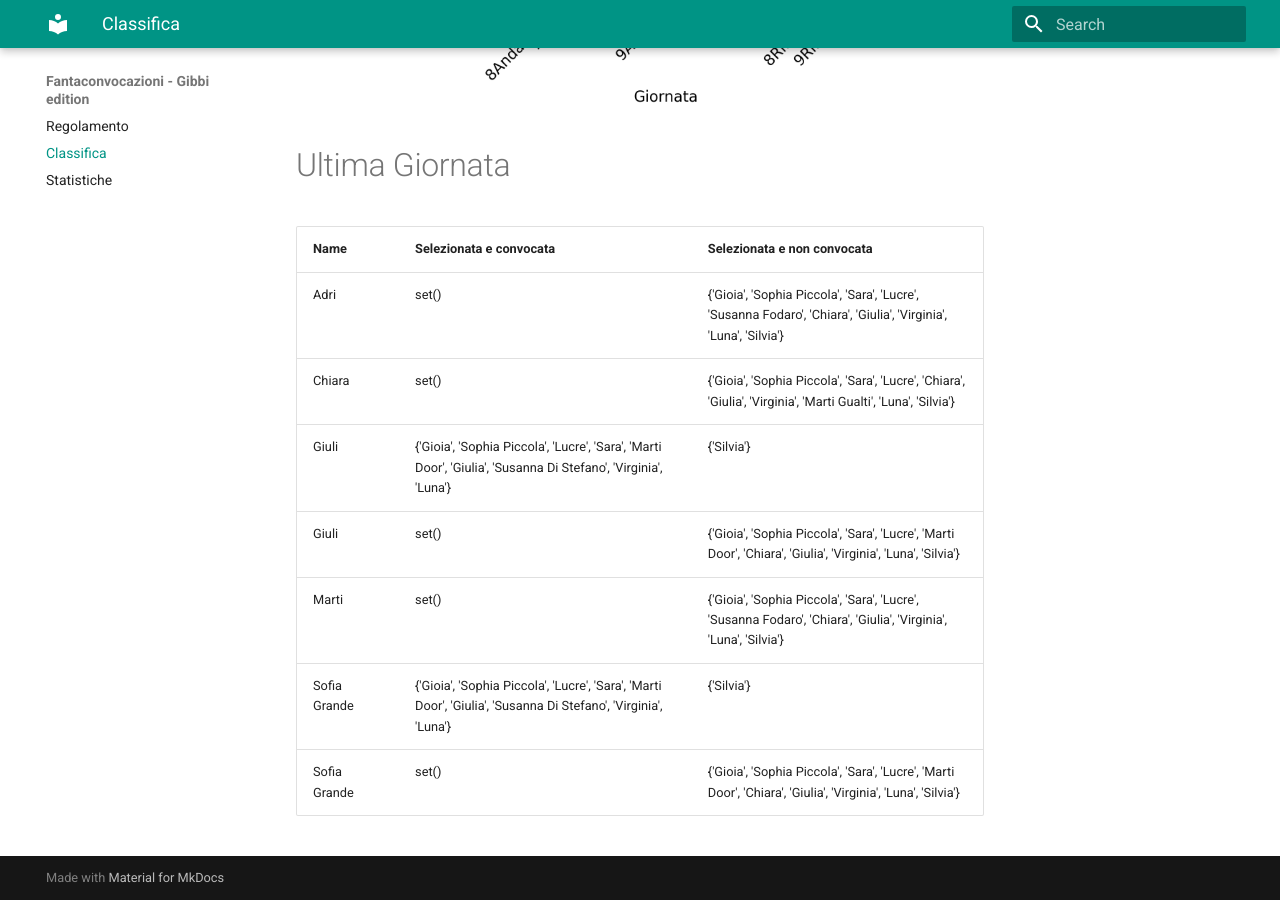
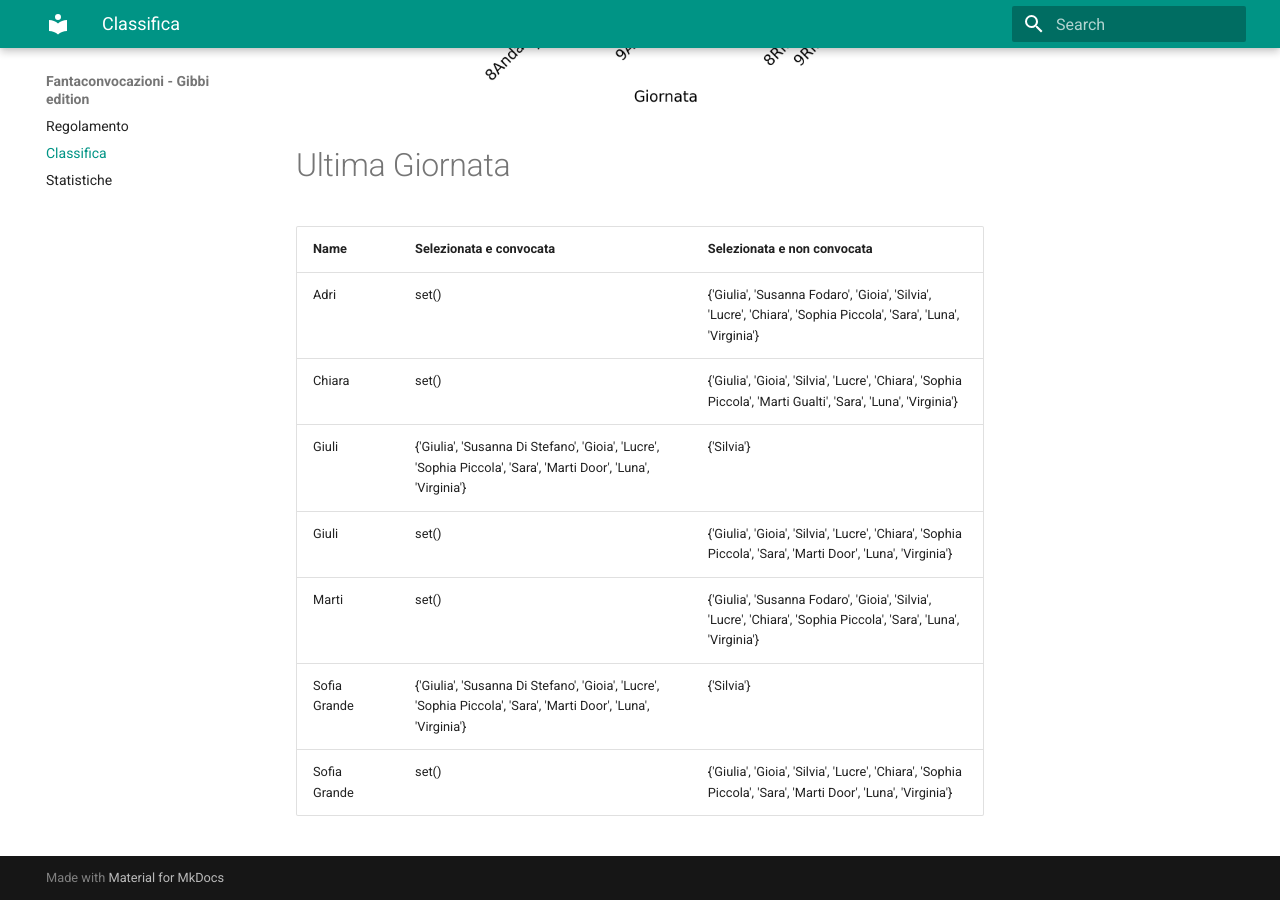
Before and after one commit to martinig94/fantagibbi, an MkDocs documentation site: the page built from docs/Classifica.md, in a window 1280 px wide and 900 px high, scrolled down 1003 px. Built offline with MkDocs 1.6.1 and Material for MkDocs 9.7.7, drawn with Linux system fonts in a browser that asks for light colours.

Commit message:
Auto-update from main.py

```diff
--- a/docs/Classifica.md
+++ b/docs/Classifica.md
@@ -18,11 +18,11 @@
 <!-- START_TABLE CORRECT -->
 | Name         | Selezionata e convocata                                                                                        | Selezionata e non convocata                                                                                      |
 |:-------------|:---------------------------------------------------------------------------------------------------------------|:-----------------------------------------------------------------------------------------------------------------|
-| Adri         | set()                                                                                                          | {'Gioia', 'Sophia Piccola', 'Sara', 'Lucre', 'Susanna Fodaro', 'Chiara', 'Giulia', 'Virginia', 'Luna', 'Silvia'} |
-| Chiara       | set()                                                                                                          | {'Gioia', 'Sophia Piccola', 'Sara', 'Lucre', 'Chiara', 'Giulia', 'Virginia', 'Marti Gualti', 'Luna', 'Silvia'}   |
-| Giuli        | {'Gioia', 'Sophia Piccola', 'Lucre', 'Sara', 'Marti Door', 'Giulia', 'Susanna Di Stefano', 'Virginia', 'Luna'} | {'Silvia'}                                                                                                       |
-| Giuli        | set()                                                                                                          | {'Gioia', 'Sophia Piccola', 'Sara', 'Lucre', 'Marti Door', 'Chiara', 'Giulia', 'Virginia', 'Luna', 'Silvia'}     |
-| Marti        | set()                                                                                                          | {'Gioia', 'Sophia Piccola', 'Sara', 'Lucre', 'Susanna Fodaro', 'Chiara', 'Giulia', 'Virginia', 'Luna', 'Silvia'} |
-| Sofia Grande | {'Gioia', 'Sophia Piccola', 'Lucre', 'Sara', 'Marti Door', 'Giulia', 'Susanna Di Stefano', 'Virginia', 'Luna'} | {'Silvia'}                                                                                                       |
-| Sofia Grande | set()                                                                                                          | {'Gioia', 'Sophia Piccola', 'Sara', 'Lucre', 'Marti Door', 'Chiara', 'Giulia', 'Virginia', 'Luna', 'Silvia'}     |
+| Adri         | set()                                                                                                          | {'Giulia', 'Susanna Fodaro', 'Gioia', 'Silvia', 'Lucre', 'Chiara', 'Sophia Piccola', 'Sara', 'Luna', 'Virginia'} |
+| Chiara       | set()                                                                                                          | {'Giulia', 'Gioia', 'Silvia', 'Lucre', 'Chiara', 'Sophia Piccola', 'Marti Gualti', 'Sara', 'Luna', 'Virginia'}   |
+| Giuli        | {'Giulia', 'Susanna Di Stefano', 'Gioia', 'Lucre', 'Sophia Piccola', 'Sara', 'Marti Door', 'Luna', 'Virginia'} | {'Silvia'}                                                                                                       |
+| Giuli        | set()                                                                                                          | {'Giulia', 'Gioia', 'Silvia', 'Lucre', 'Chiara', 'Sophia Piccola', 'Sara', 'Marti Door', 'Luna', 'Virginia'}     |
+| Marti        | set()                                                                                                          | {'Giulia', 'Susanna Fodaro', 'Gioia', 'Silvia', 'Lucre', 'Chiara', 'Sophia Piccola', 'Sara', 'Luna', 'Virginia'} |
+| Sofia Grande | {'Giulia', 'Susanna Di Stefano', 'Gioia', 'Lucre', 'Sophia Piccola', 'Sara', 'Marti Door', 'Luna', 'Virginia'} | {'Silvia'}                                                                                                       |
+| Sofia Grande | set()                                                                                                          | {'Giulia', 'Gioia', 'Silvia', 'Lucre', 'Chiara', 'Sophia Piccola', 'Sara', 'Marti Door', 'Luna', 'Virginia'}     |
 <!-- END_TABLE CORRECT -->
```
